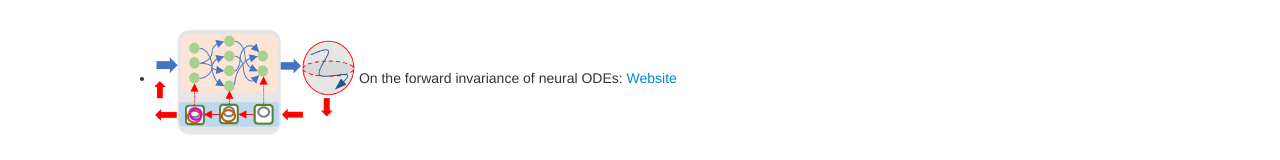
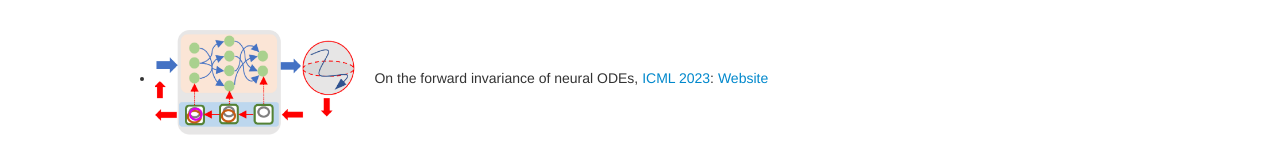
Before and after one commit to Weixy21/Weixy21.github.io, a plain HTML site: page index.html in a window 1280 px wide. Shown: the part 467-627 px from the top of the page. Drawn offline with Linux system fonts and the light colour scheme.

Commit message:
Update index.html

```diff
--- a/index.html
+++ b/index.html
@@ -147,7 +147,7 @@
             <h3>Research highlights</h3>
             <li>
 		   <td style='width:300px;height:150px'> <a imageanchor='1' href='paper_figs/invprop.png'><img width='200' src='paper_figs/invprop.png' height='140' border='0'  style='border-radius: 5px'/></a></td>
-		   On the forward invariance of neural ODEs: <a rel='nofollow' target='_blank' href='https://weixy21.github.io/invariance/'> Website</a>
+		   &nbsp; &nbsp; On the forward invariance of neural ODEs, <a rel='nofollow' target='_blank' href='https://icml.cc/'> ICML 2023</a>: <a rel='nofollow' target='_blank' href='https://weixy21.github.io/invariance/'> Website</a>
             </li>
          </ul>
       </div>
```
